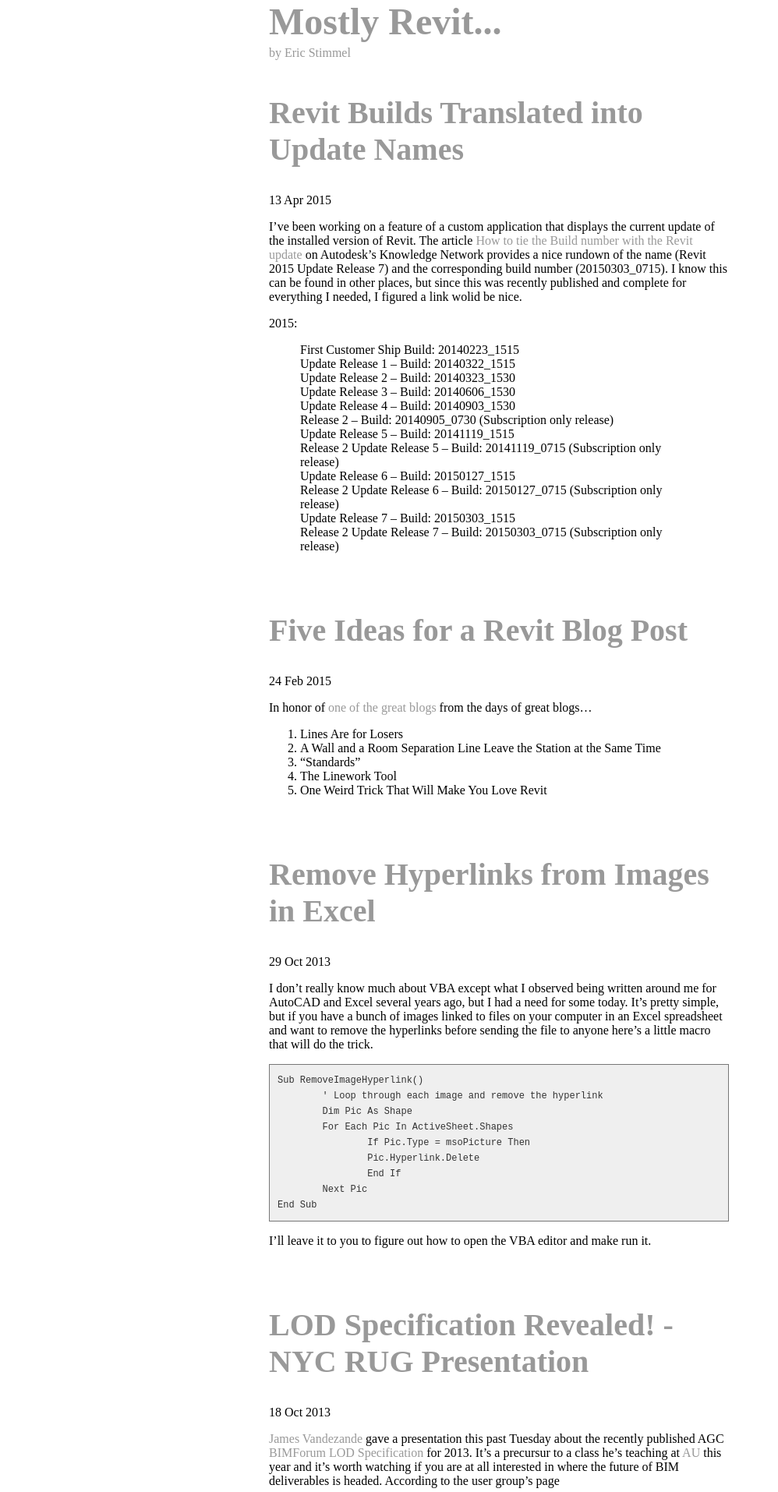
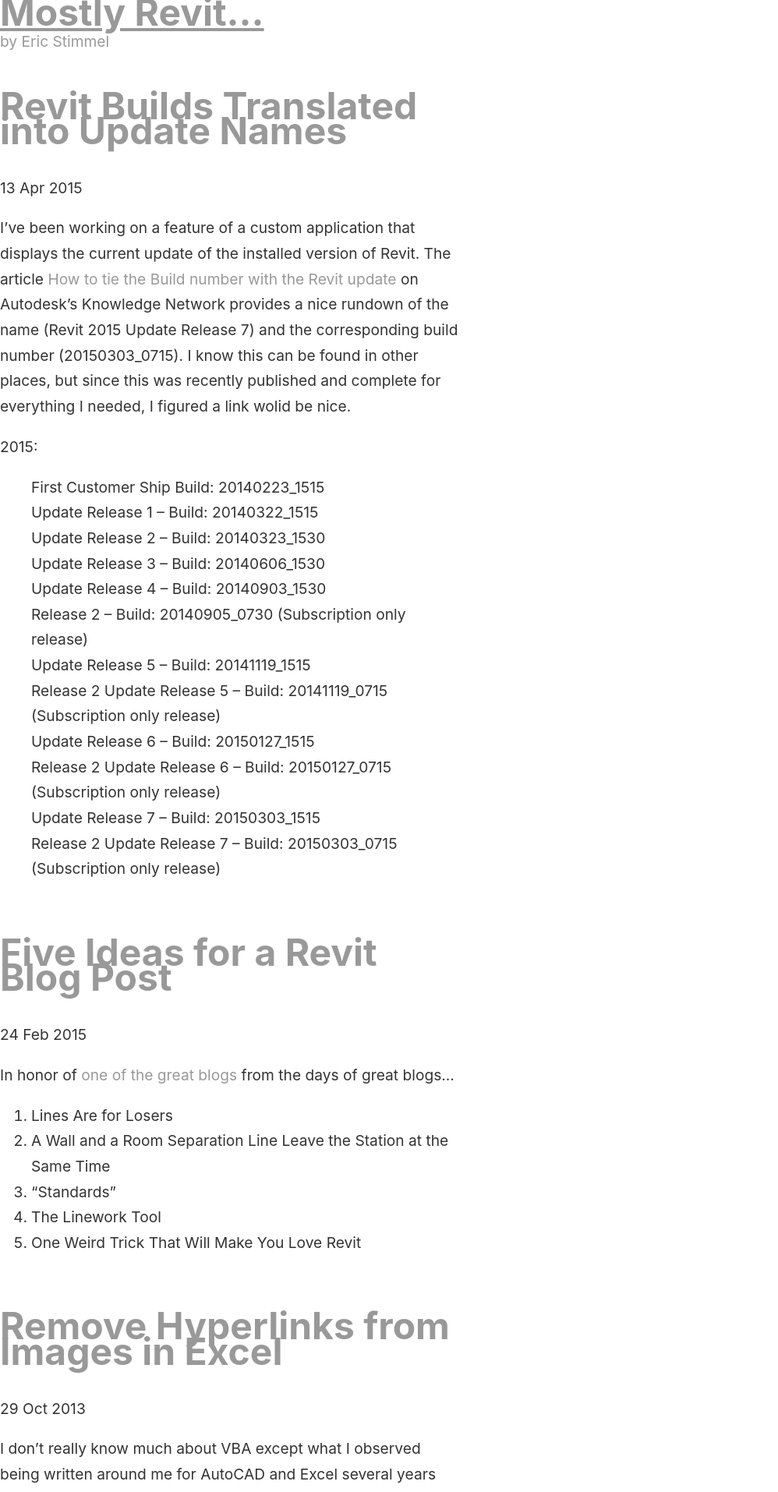
Before and after one commit to estimmel/mostly-revit-blog, a Jekyll site: the page built from index.html, in a window 1280 px wide. Shown: the top 1914 px of the page at 78% size, without its empty margins (0-998 px from the left). Built offline with Jekyll 4.4.1, drawn with Linux system fonts in a browser that asks for light colours.

Commit message:
trying some boxy styles from a blog i like

```diff
--- a/css/main.css
+++ b/css/main.css
@@ -1,6 +1,14 @@
 body {
     width: 590px;
-    margin: auto;
+    margin-top: 0px;
+	margin-bottom: 0px;
+	margin-left: 0px;
+	margin-right: 0px;
+	line-height: 1.7em;
+	font-family: -apple-system, BlinkMacSystemFont, "Helvetica Neue", Helvetica, sans-serif;
+	font-size: 1.2em;
+	color: #333;
+	background-color: white;
 }
 #maintitlelink {
 	font-size: 48px;
```
